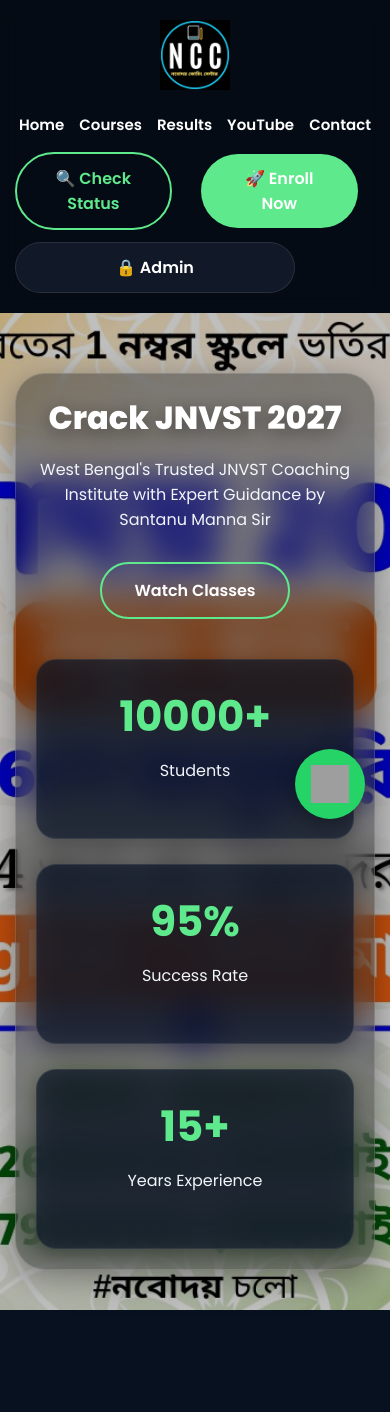
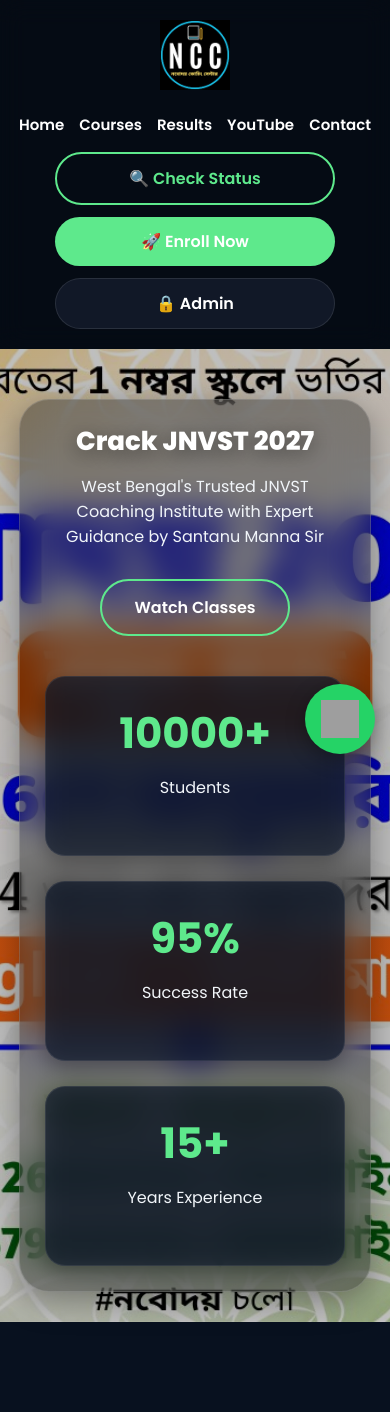
Before and after one commit to atanuman07/JNVST, a Flask app: page / in a window 390 px wide. Shown: the top 1412 px of the page. Run offline with Flask 3, Linux system fonts and the light colour scheme; grey boxes are pictures that could not be loaded.

Commit message:
mobile ui fix

```diff
--- a/static/css/style.css
+++ b/static/css/style.css
@@ -780,8 +780,8 @@ body{
 
     position:fixed;
 
-    bottom:25px;
-    right:25px;
+    bottom:90px;
+    right:15px;
 
     width:70px;
     height:70px;
@@ -1160,13 +1160,10 @@ select.filled option{
 
     .nav-buttons{
     width:100%;
-    display:grid;
-    grid-template-columns:1fr 1fr;
+    display:flex;
+    flex-wrap:wrap;
+    justify-content:center;
     gap:12px;
-}
-
-.admin-btn{
-    grid-column:span 2;
 }
 
     .status-btn,
@@ -1178,9 +1175,9 @@ select.filled option{
     }
 
     .hero{
-        height:auto;
-        padding:40px 15px;
-    }
+    min-height:100vh;
+    padding:30px 10px;
+}
 
     .hero-content{
         width:100%;
@@ -1189,8 +1186,9 @@ select.filled option{
     }
 
     .hero h1{
-        font-size:32px;
-    }
+    font-size:26px;
+    line-height:1.3;
+}
 
     .hero p{
         font-size:16px;
@@ -1237,3 +1235,9 @@ select.filled option{
         height:220px;
     }
 }
+.hero-content{
+    width:95%;
+    max-width:900px;
+    margin-top:20px;
+    padding:25px;
+}
```
